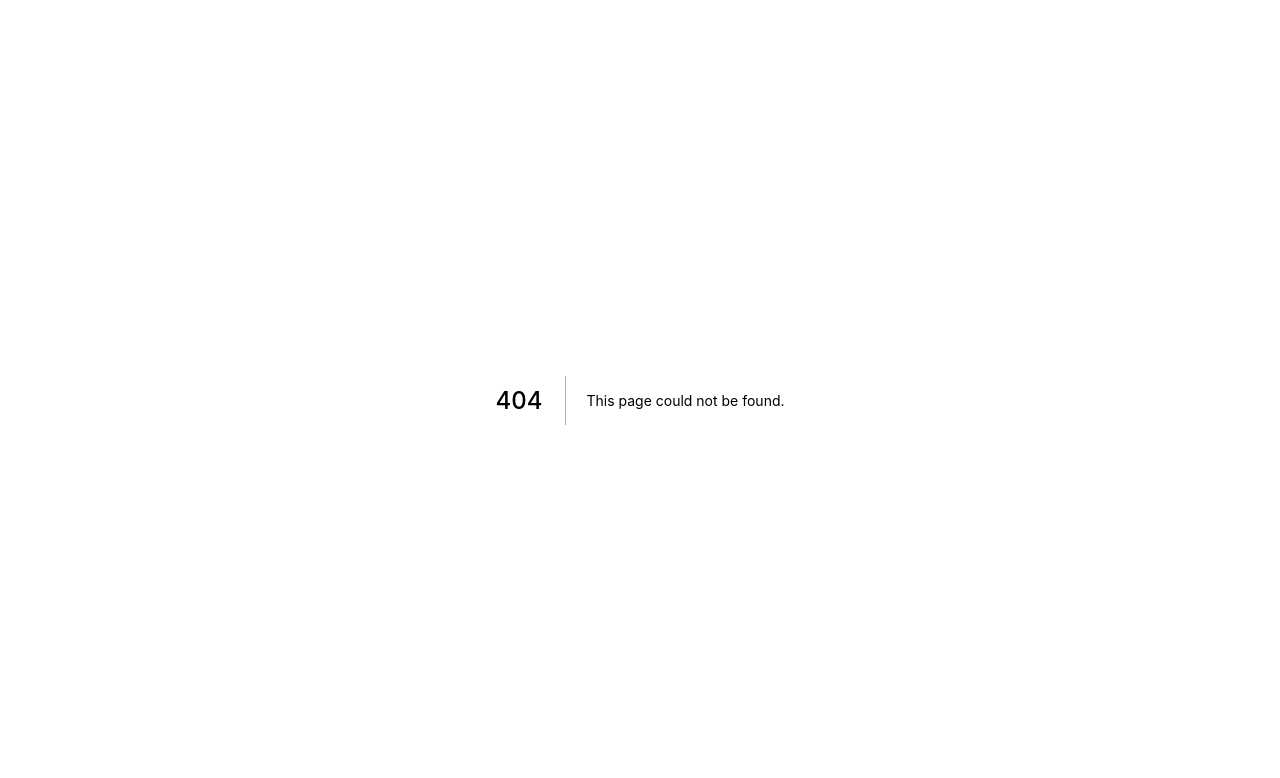
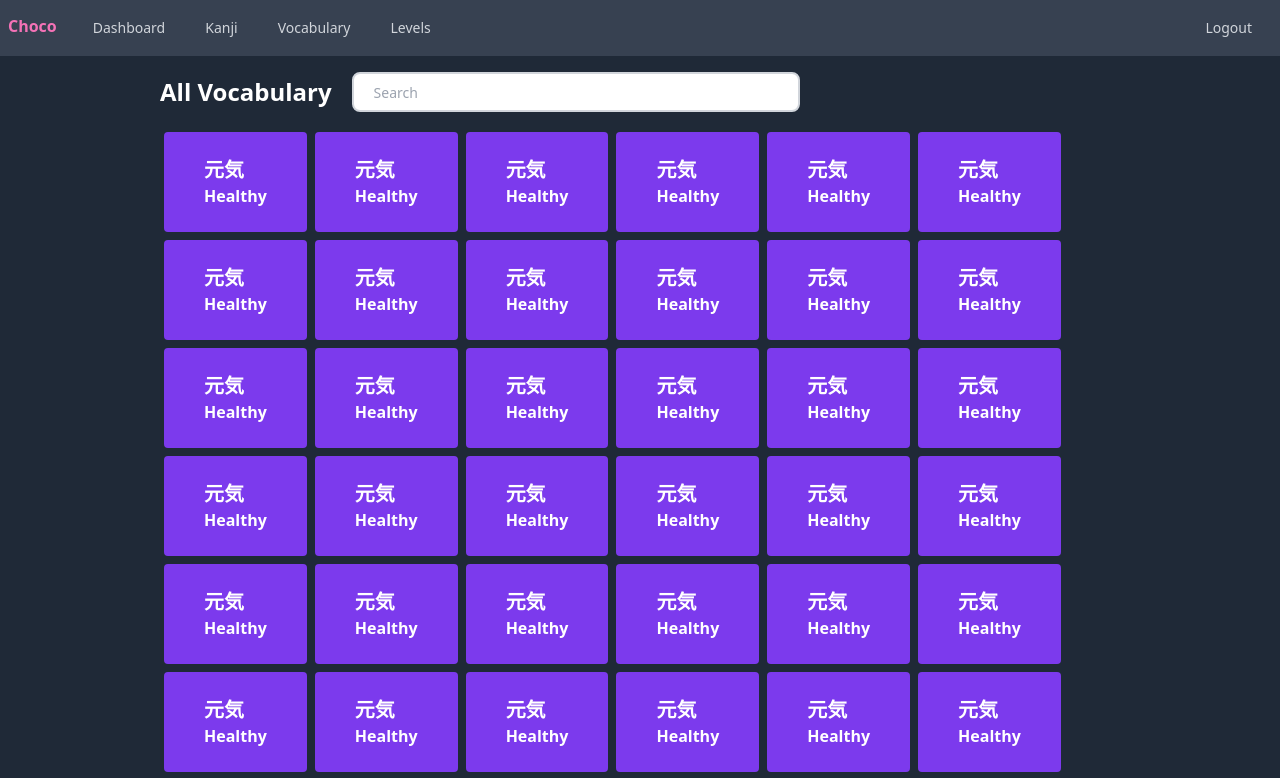
Before and after one commit to dokdek/choco-site, a Next.js app: page /vocabulary in a window 1280 px wide. Before the commit this address had no page. Shown: the top 778 px of the page. Built offline with nearby package versions, Linux system fonts and the light colour scheme.

Commit message:
Initial commit

```diff
--- /dev/null
+++ b/components/vocab-card.js
@@ -0,0 +1,10 @@
+
+
+export default function VocabCard(){
+    return(
+        <button className="flex flex-col px-10 py-6 bg-purple-600 rounded m-1 hover:bg-purple-500">
+            <p className="font-bold text-white text-xl">元気</p>
+            <p className="font-bold text-white">Healthy</p>
+        </button>
+    )
+}
--- /dev/null
+++ b/pages/vocabulary.js
@@ -0,0 +1,34 @@
+import Navbar from "../components/navbar";
+import VocabCard from "../components/vocab-card";
+
+export default function Vocabulary() {
+    function testPrint(obj) {
+        let result = [];
+        for (let i = 0; i < 60; i++) {
+          result.push(obj);
+        }
+        return result;
+      }
+  return (
+    <div className="bg-gray-800 min-h-screen">
+      <Navbar />
+      <div className="main-container flex flex-col justify-center items-center">
+        <div class="flex flex-wrap flex-col md:flex-row justify-start w-3/4 py-4 text-gray-600">
+        <h1 className="pr-5 font-bold text-2xl text-white pt-1">All Vocabulary</h1>
+          <input
+            class="border-2 border-gray-300 bg-white h-10 w-3/4 max-w-md px-5 pr-16 rounded-lg text-sm focus:outline-none"
+            type="search"
+            name="search"
+            placeholder="Search"
+          ></input>
+          {
+            //<button type="submit" class="absolute right-0 top-0 mt-5 mr-4"></button>
+          }
+        </div>
+        <div className="flex flex-wrap flex-row justify-start w-3/4">
+          {testPrint(<VocabCard/>)}
+        </div>
+      </div>
+    </div>
+  );
+}
```
